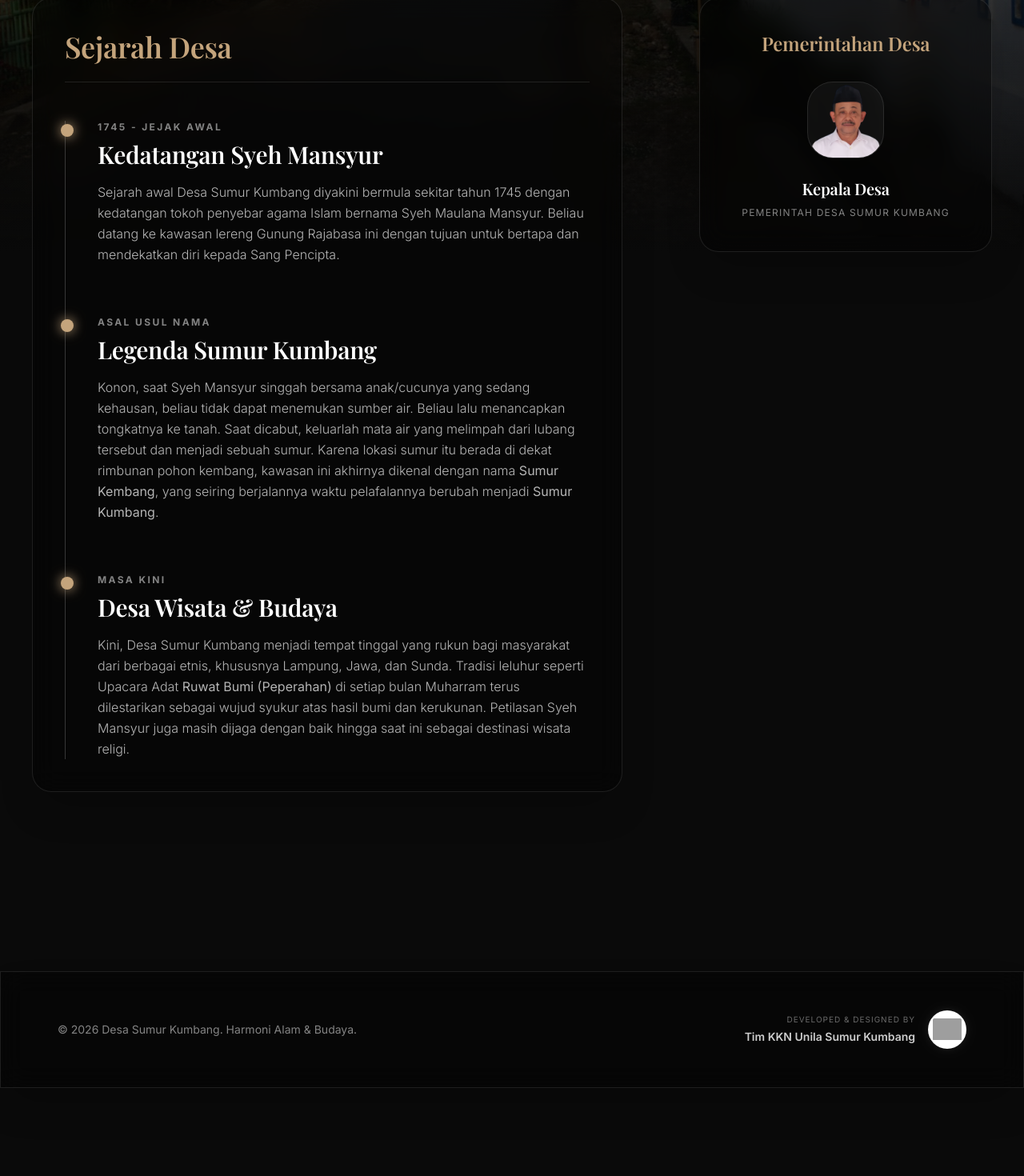
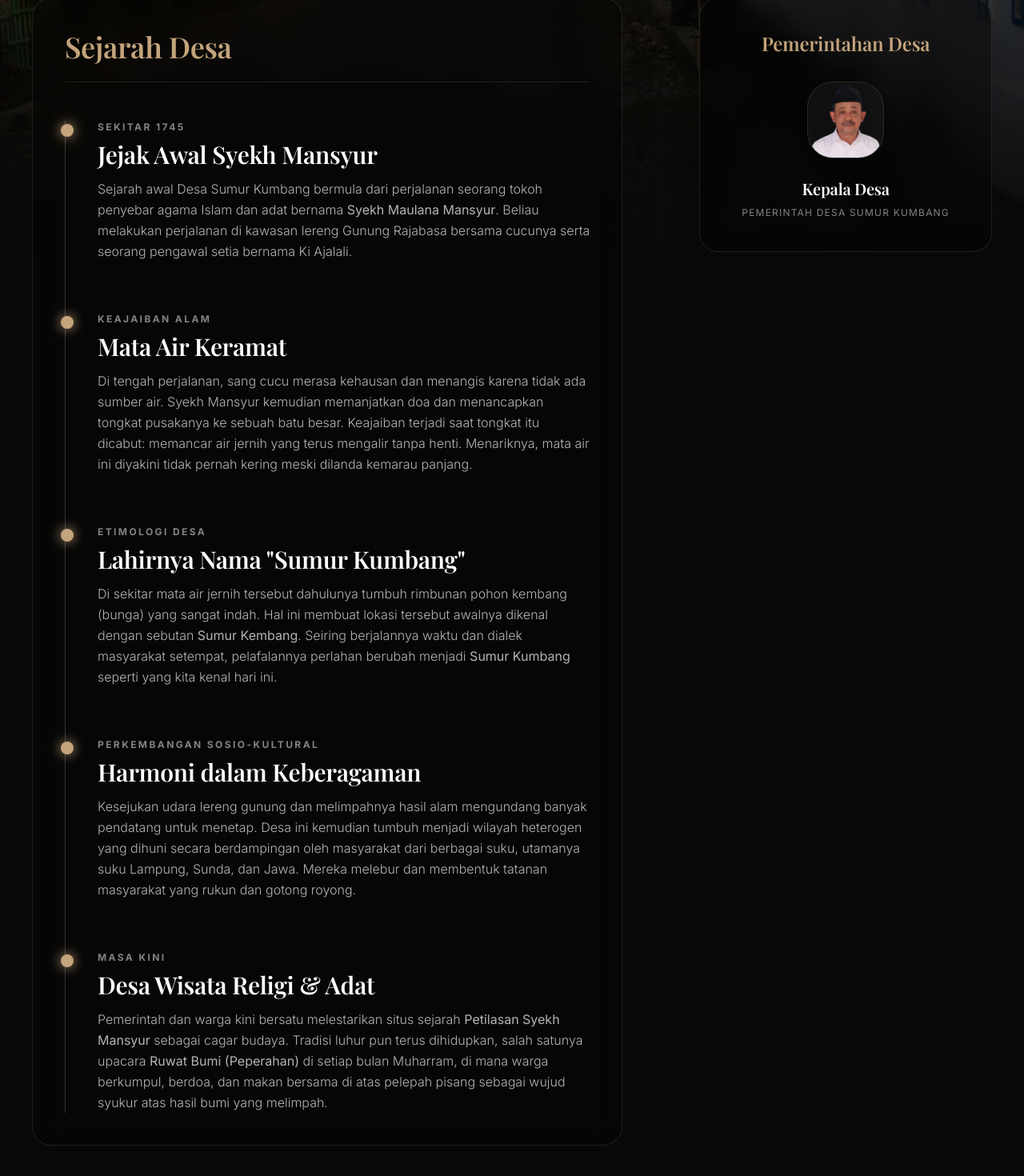
Before and after one commit to anndaanhr/websitesumurkumbang, a Next.js app: page /profil in a window 1280 px wide. Shown: the part 486-1956 px from the top of the page at 80% size. Before the commit the page ends 1846 px from the top, so only its background shows below. Built offline with nearby package versions, Linux system fonts and the light colour scheme; grey boxes are pictures that could not be loaded.

Commit message:
feat: expand village history to 5 detailed timeline points

```diff
--- a/src/app/profil/page.js
+++ b/src/app/profil/page.js
@@ -15,32 +15,55 @@ export default function ProfilPage() {
           <Reveal className="w-full lg:w-2/3 glass-card">
             <h2 className="text-4xl text-accent font-semibold mb-12 border-b border-white/10 pb-6">Sejarah Desa</h2>
 
-            <div className="border-l border-white/20 pl-10 relative space-y-16">
+            <div className="border-l border-white/20 pl-6 md:pl-10 relative space-y-12 md:space-y-16">
 
+              {/* Point 1 */}
               <div className="relative">
-                <div className="absolute -left-[2.85rem] top-1 w-4 h-4 bg-accent rounded-full shadow-[0_0_15px_var(--color-accent)]"></div>
-                <span className="text-white/50 font-sans text-xs font-bold tracking-[0.2em] uppercase mb-2 block">1745 - Jejak Awal</span>
-                <h3 className="text-3xl font-semibold mb-4 text-white">Kedatangan Syeh Mansyur</h3>
-                <p className="font-sans text-white/70 font-light leading-relaxed">
-                  Sejarah awal Desa Sumur Kumbang diyakini bermula sekitar tahun 1745 dengan kedatangan tokoh penyebar agama Islam bernama Syeh Maulana Mansyur. Beliau datang ke kawasan lereng Gunung Rajabasa ini dengan tujuan untuk bertapa dan mendekatkan diri kepada Sang Pencipta.
+                <div className="absolute -left-[1.85rem] md:-left-[2.85rem] top-1 w-4 h-4 bg-accent rounded-full shadow-[0_0_15px_var(--color-accent)]"></div>
+                <span className="text-white/50 font-sans text-[10px] md:text-xs font-bold tracking-[0.2em] uppercase mb-2 block">Sekitar 1745</span>
+                <h3 className="text-2xl md:text-3xl font-semibold mb-3 text-white">Jejak Awal Syekh Mansyur</h3>
+                <p className="font-sans text-white/70 font-light text-sm md:text-base leading-relaxed">
+                  Sejarah awal Desa Sumur Kumbang bermula dari perjalanan seorang tokoh penyebar agama Islam dan adat bernama <strong>Syekh Maulana Mansyur</strong>. Beliau melakukan perjalanan di kawasan lereng Gunung Rajabasa bersama cucunya serta seorang pengawal setia bernama Ki Ajalali.
                 </p>
               </div>
 
+              {/* Point 2 */}
               <div className="relative">
-                <div className="absolute -left-[2.85rem] top-1 w-4 h-4 bg-accent rounded-full shadow-[0_0_15px_var(--color-accent)]"></div>
-                <span className="text-white/50 font-sans text-xs font-bold tracking-[0.2em] uppercase mb-2 block">Asal Usul Nama</span>
-                <h3 className="text-3xl font-semibold mb-4 text-white">Legenda Sumur Kumbang</h3>
-                <p className="font-sans text-white/70 font-light leading-relaxed">
-                  Konon, saat Syeh Mansyur singgah bersama anak/cucunya yang sedang kehausan, beliau tidak dapat menemukan sumber air. Beliau lalu menancapkan tongkatnya ke tanah. Saat dicabut, keluarlah mata air yang melimpah dari lubang tersebut dan menjadi sebuah sumur. Karena lokasi sumur itu berada di dekat rimbunan pohon kembang, kawasan ini akhirnya dikenal dengan nama <strong>Sumur Kembang</strong>, yang seiring berjalannya waktu pelafalannya berubah menjadi <strong>Sumur Kumbang</strong>.
+                <div className="absolute -left-[1.85rem] md:-left-[2.85rem] top-1 w-4 h-4 bg-accent rounded-full shadow-[0_0_15px_var(--color-accent)]"></div>
+                <span className="text-white/50 font-sans text-[10px] md:text-xs font-bold tracking-[0.2em] uppercase mb-2 block">Keajaiban Alam</span>
+                <h3 className="text-2xl md:text-3xl font-semibold mb-3 text-white">Mata Air Keramat</h3>
+                <p className="font-sans text-white/70 font-light text-sm md:text-base leading-relaxed">
+                  Di tengah perjalanan, sang cucu merasa kehausan dan menangis karena tidak ada sumber air. Syekh Mansyur kemudian memanjatkan doa dan menancapkan tongkat pusakanya ke sebuah batu besar. Keajaiban terjadi saat tongkat itu dicabut: memancar air jernih yang terus mengalir tanpa henti. Menariknya, mata air ini diyakini tidak pernah kering meski dilanda kemarau panjang.
                 </p>
               </div>
 
+              {/* Point 3 */}
               <div className="relative">
-                <div className="absolute -left-[2.85rem] top-1 w-4 h-4 bg-accent rounded-full shadow-[0_0_15px_var(--color-accent)]"></div>
-                <span className="text-white/50 font-sans text-xs font-bold tracking-[0.2em] uppercase mb-2 block">Masa Kini</span>
-                <h3 className="text-3xl font-semibold mb-4 text-white">Desa Wisata & Budaya</h3>
-                <p className="font-sans text-white/70 font-light leading-relaxed">
-                  Kini, Desa Sumur Kumbang menjadi tempat tinggal yang rukun bagi masyarakat dari berbagai etnis, khususnya Lampung, Jawa, dan Sunda. Tradisi leluhur seperti Upacara Adat <strong>Ruwat Bumi (Peperahan)</strong> di setiap bulan Muharram terus dilestarikan sebagai wujud syukur atas hasil bumi dan kerukunan. Petilasan Syeh Mansyur juga masih dijaga dengan baik hingga saat ini sebagai destinasi wisata religi.
+                <div className="absolute -left-[1.85rem] md:-left-[2.85rem] top-1 w-4 h-4 bg-accent rounded-full shadow-[0_0_15px_var(--color-accent)]"></div>
+                <span className="text-white/50 font-sans text-[10px] md:text-xs font-bold tracking-[0.2em] uppercase mb-2 block">Etimologi Desa</span>
+                <h3 className="text-2xl md:text-3xl font-semibold mb-3 text-white">Lahirnya Nama "Sumur Kumbang"</h3>
+                <p className="font-sans text-white/70 font-light text-sm md:text-base leading-relaxed">
+                  Di sekitar mata air jernih tersebut dahulunya tumbuh rimbunan pohon kembang (bunga) yang sangat indah. Hal ini membuat lokasi tersebut awalnya dikenal dengan sebutan <strong>Sumur Kembang</strong>. Seiring berjalannya waktu dan dialek masyarakat setempat, pelafalannya perlahan berubah menjadi <strong>Sumur Kumbang</strong> seperti yang kita kenal hari ini.
+                </p>
+              </div>
+
+              {/* Point 4 */}
+              <div className="relative">
+                <div className="absolute -left-[1.85rem] md:-left-[2.85rem] top-1 w-4 h-4 bg-accent rounded-full shadow-[0_0_15px_var(--color-accent)]"></div>
+                <span className="text-white/50 font-sans text-[10px] md:text-xs font-bold tracking-[0.2em] uppercase mb-2 block">Perkembangan Sosio-Kultural</span>
+                <h3 className="text-2xl md:text-3xl font-semibold mb-3 text-white">Harmoni dalam Keberagaman</h3>
+                <p className="font-sans text-white/70 font-light text-sm md:text-base leading-relaxed">
+                  Kesejukan udara lereng gunung dan melimpahnya hasil alam mengundang banyak pendatang untuk menetap. Desa ini kemudian tumbuh menjadi wilayah heterogen yang dihuni secara berdampingan oleh masyarakat dari berbagai suku, utamanya suku Lampung, Sunda, dan Jawa. Mereka melebur dan membentuk tatanan masyarakat yang rukun dan gotong royong.
+                </p>
+              </div>
+
+              {/* Point 5 */}
+              <div className="relative">
+                <div className="absolute -left-[1.85rem] md:-left-[2.85rem] top-1 w-4 h-4 bg-accent rounded-full shadow-[0_0_15px_var(--color-accent)]"></div>
+                <span className="text-white/50 font-sans text-[10px] md:text-xs font-bold tracking-[0.2em] uppercase mb-2 block">Masa Kini</span>
+                <h3 className="text-2xl md:text-3xl font-semibold mb-3 text-white">Desa Wisata Religi & Adat</h3>
+                <p className="font-sans text-white/70 font-light text-sm md:text-base leading-relaxed">
+                  Pemerintah dan warga kini bersatu melestarikan situs sejarah <strong>Petilasan Syekh Mansyur</strong> sebagai cagar budaya. Tradisi luhur pun terus dihidupkan, salah satunya upacara <strong>Ruwat Bumi (Peperahan)</strong> di setiap bulan Muharram, di mana warga berkumpul, berdoa, dan makan bersama di atas pelepah pisang sebagai wujud syukur atas hasil bumi yang melimpah.
                 </p>
               </div>
 
```
